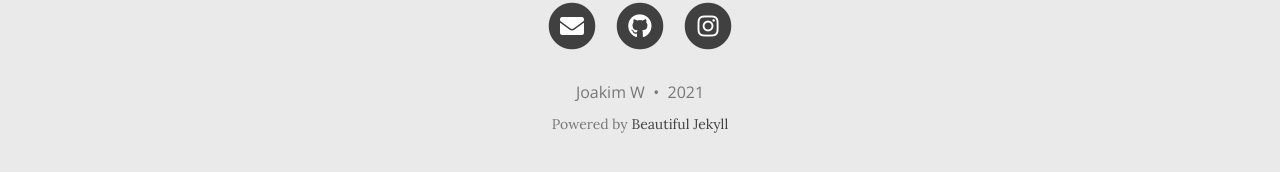
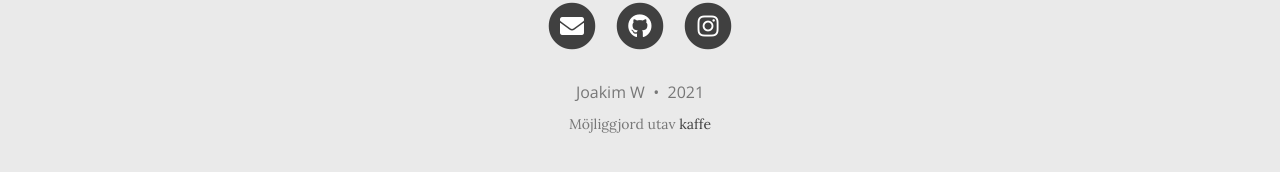
Before and after one commit to joakimwidell/joakimwidell.github.io, a Jekyll site: the page built from index.html, in a window 1280 px wide and 1341 px high. Shown: the part 1156-1328 px from the top of the window. Built offline with Jekyll 4.4.1, drawn with Linux system fonts in a browser that asks for light colours; nearby versions of some CDN libraries; the list of posts is cut into pages by our own code; comment, search, counter and statistics services are not loaded.

Commit message:
more aesthetics

```diff
--- a/_includes/footer.html
+++ b/_includes/footer.html
@@ -32,8 +32,8 @@
       {% endif%}
       </p>
       {% unless site.remove-ads %}<p class="theme-by text-muted">
-        Powered by
-        <a href="https://beautifuljekyll.com">Beautiful Jekyll</a>
+        Möjliggjord utav
+        <a href="https://sv.wikipedia.org/wiki/Kaffe">kaffe</a>
       </p>{% endunless %}
       </div>
     </div>
```
